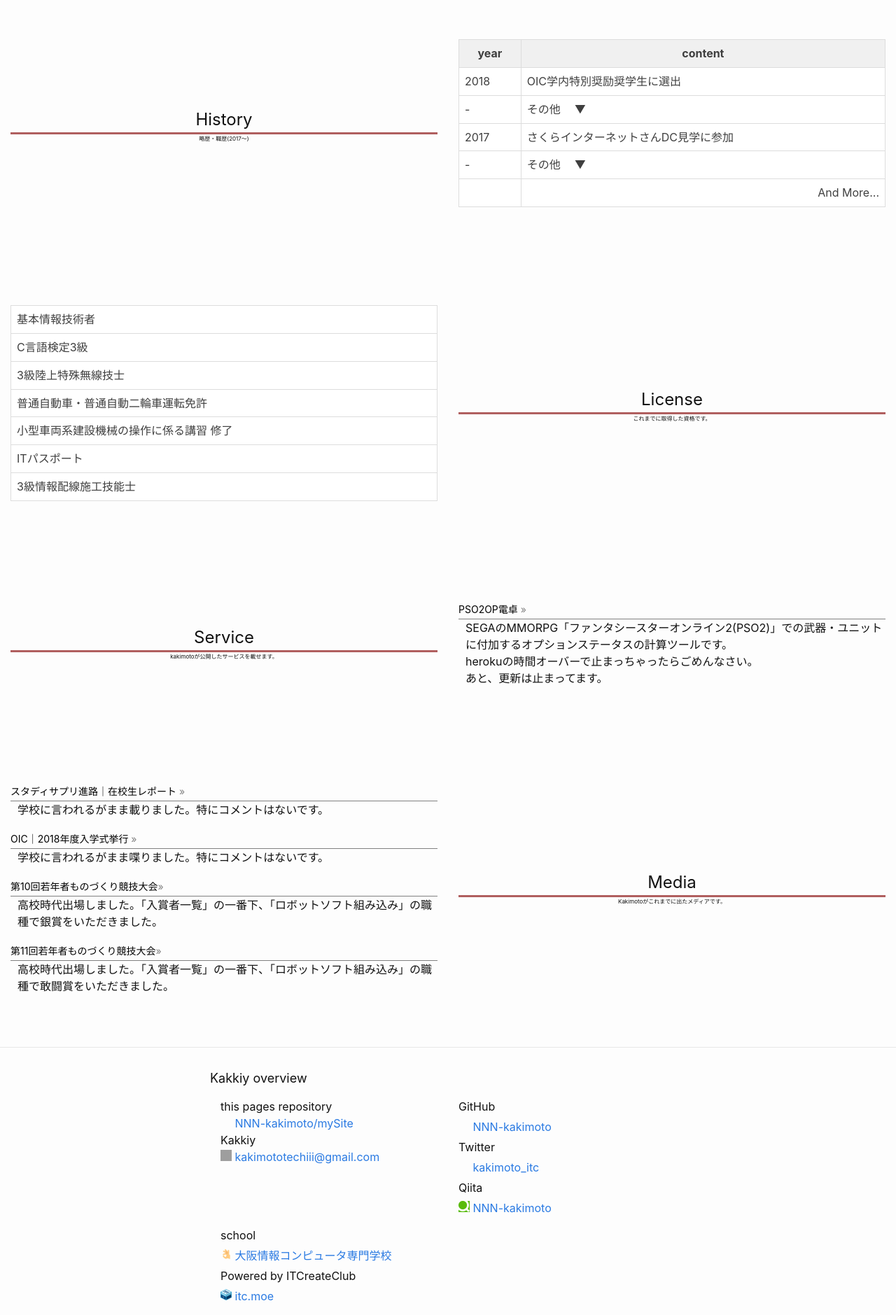
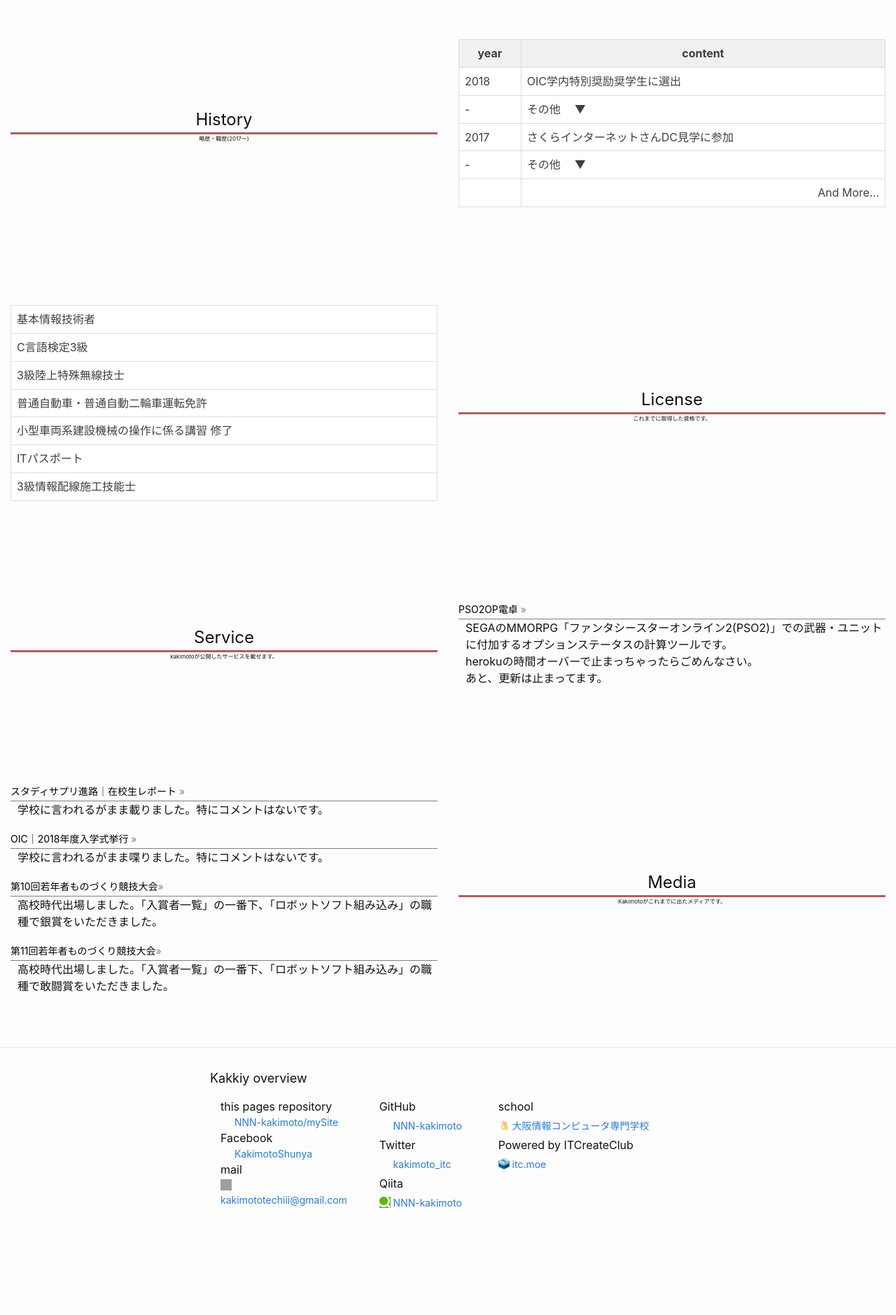
Before and after one commit to NNN-kakimoto/mySite, a Jekyll site: the page built from index.md, in a window 1280 px wide, cut to the strip 1963-3842 px from the top of the page. Shown: the whole strip at 70% size. Built offline with Jekyll 4.4.1, drawn with Linux system fonts in a browser that asks for light colours; after the commit the page ends 3707 px from its top, so only the background shows below that; grey boxes are pictures that could not be loaded.

Commit message:
フッター表示幅を改修、Facebook情報を追記。

```diff
--- a/_config.yml
+++ b/_config.yml
@@ -24,6 +24,7 @@ url: "" # the base hostname & protocol for your site, e.g. http://example.com
 twitter_username: kakimoto_itc
 github_username:  NNN-kakimoto
 qiita_username: NNN-kakimoto
+facebook_username: KakimotoShunya
 
 
 # Build settings
--- a/_includes/css/main.scss
+++ b/_includes/css/main.scss
@@ -680,3 +680,7 @@
 		display: block;
 	}
 }
+
+.footer-li{
+	font-size: 14px;
+}
--- a/_includes/footer.html
+++ b/_includes/footer.html
@@ -3,10 +3,10 @@
 			<div class="wrapper">
 				<h2 class="footer-heading">{{ site.title }} overview</h2>
 				<div class=" row">
-					<div class=" col-sm-6">
+					<div class=" col-sm-4">
 						<ul class="contact-list">
 							<li class="p-name">this pages repository</li>
-							<li>
+							<li class="footer-li">
 								<a class="u-email" href="https://github.com/{{ site.github_username }}{{ site.baseurl }}" target="_blank">
 									<svg class="svg-icon">
 										<use xlink:href="{{ site.baseurl }}/assets/minima-social-icons.svg#github"></use>
@@ -14,19 +14,28 @@
 									{{ site.github_username }}{{ site.baseurl }}
 								</a>
 							</li>
-							<li class="p-name">{{ site.title }}</li>
-							<li>
+							<li>Facebook</li>
+							<li class="footer-li">
+								<a href="https://www.facebook.com/{{ site.facebook_username }}" target="_blank">
+									<svg class="svg-icon">
+										<use xlink:href="{{ site.baseurl }}/assets/minima-social-icons.svg#facebook"></use>
+									</svg>
+									<span class="username">{{ site.facebook_username }}</span>
+								</a>
+							</li>
+							<li class="p-name">mail</li>
+							<li class="footer-li">
 								<a class="u-email" href="{{ site.email }}">
-										<img src="{{ site.baseurl}}/images/icons8-gmail-48.png" alt="mail_icon" class="icon_image">
-								{{ site.email }}
+									<img src="{{ site.baseurl}}/images/icons8-gmail-48.png" alt="mail_icon" class="icon_image">
+									{{ site.email }}
 								</a>
 							</li>
 						</ul>
 					</div>
-					<div class="col-sm-6">
+					<div class="col-sm-3">
 						<ul class="social-media-list">
 							<li>GitHub</li>
-							<li>
+							<li class="footer-li">
 								<a href="https://github.com/{{ site.github_username }}" target="_blank">
 									<svg class="svg-icon">
 										<use xlink:href="{{ site.baseurl }}/assets/minima-social-icons.svg#github"></use>
@@ -35,7 +44,7 @@
 								</a>
 							</li>
 							<li>Twitter</li>
-							<li>
+							<li class="footer-li">
 								<a href="https://www.twitter.com/{{ site.twitter_username }}" target="_blank">
 									<svg class="svg-icon">
 										<use xlink:href="{{ site.baseurl }}/assets/minima-social-icons.svg#twitter"></use>
@@ -44,7 +53,7 @@
 								</a>
 							</li>
 							<li>Qiita</li>
-							<li>
+							<li class="footer-li">
 								<a href="https://qiita.com/{{ site.qiita_username }}" target="_blank">
 									<img src="{{ site.baseurl}}/images/qiita-icon.png" alt="qiita_icon" class="icon_image">
 									<span class="username">{{ site.qiita_username }}</span>
@@ -53,17 +62,17 @@
 						</ul>
 					</div>
 
-					<div class="col-sm-6">
+					<div class="col-sm-5">
 						<ul class="social-media-list">
 							<li>school</li>
-							<li>
+							<li class="footer-li">
 								<a href="https://www.oic.ac.jp/" target="_blank">
 									<img src="{{ site.baseurl}}/images/icons8-ok-48.png" alt="oic_icon" class="icon_image">
 									<span class="username">大阪情報コンピュータ専門学校</span>
 								</a>
 							</li>
 							<li>Powered by ITCreateClub</li>
-							<li>
+							<li class="footer-li">
 								<a href="https://itc.moe" target="_blank">
 									<img src="{{ site.baseurl}}/images/itc_sticker@2x.png" alt="itc_icon" class="icon_image">
 									<span class="username">itc.moe</span>
```
